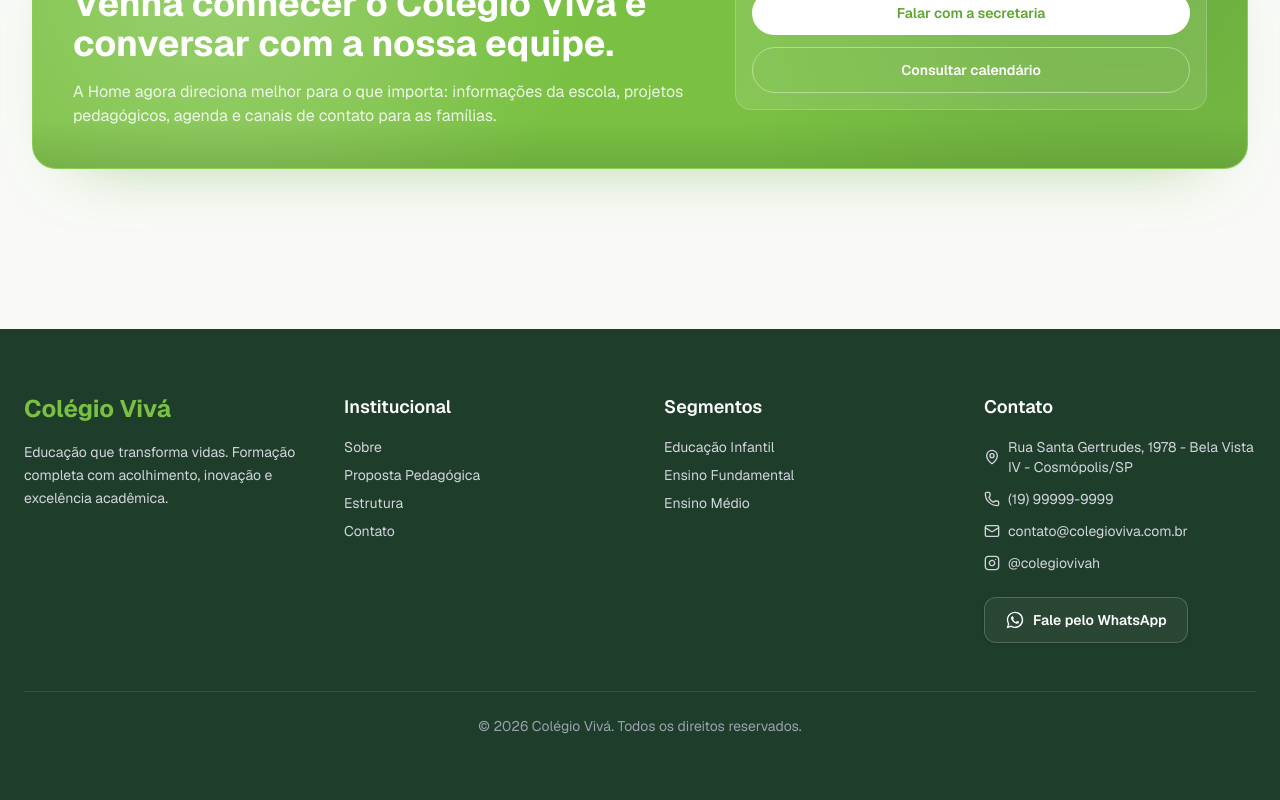
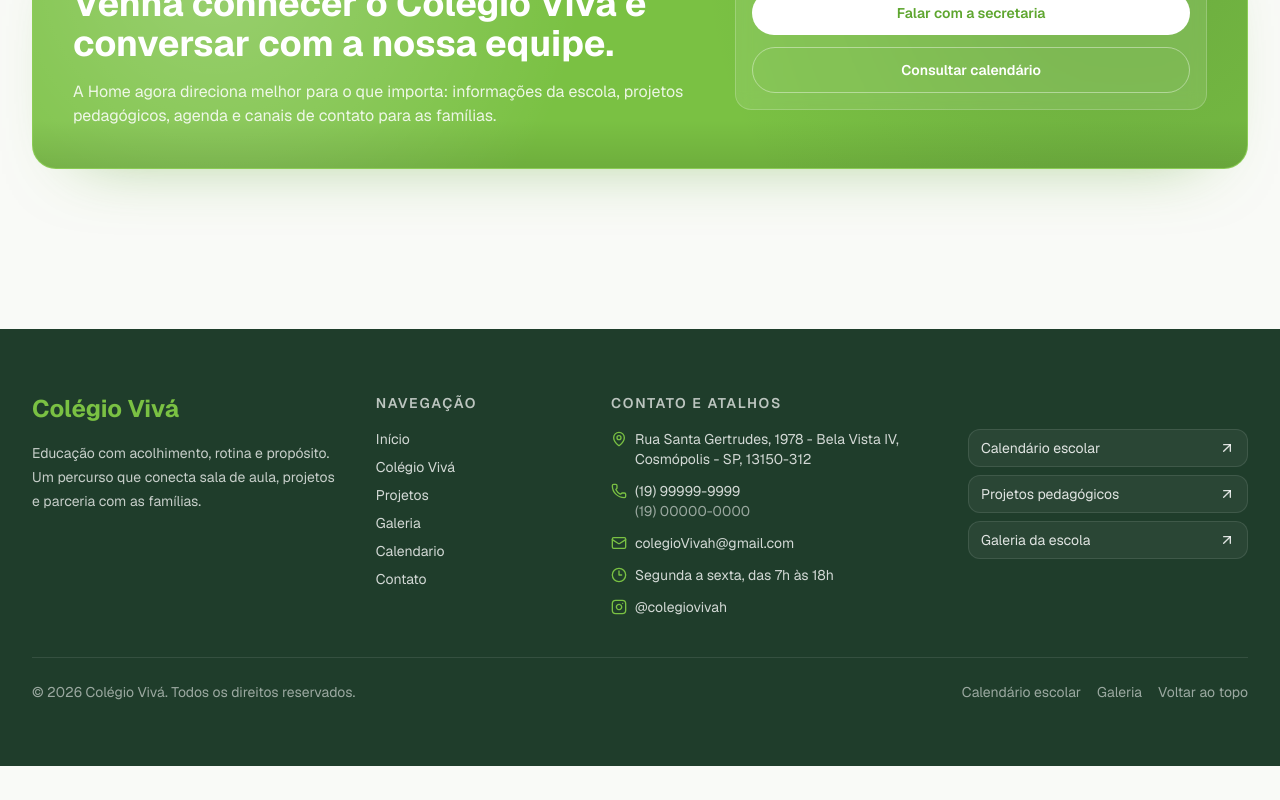
Before and after one commit to DiiasDev/site-colegio-viva, a Next.js app: page / in a window 1280 px wide. Shown: the part 3796-4596 px from the top of the page. After the commit the page ends 4562 px from the top, so only its background shows below. Built offline with nearby package versions, Linux system fonts and the light colour scheme.

Commit message:
fix: Ajustando layout do footer

```diff
--- a/src/components/layout/Footer.tsx
+++ b/src/components/layout/Footer.tsx
@@ -1,109 +1,176 @@
 import Link from "next/link";
-import { Instagram, Mail, MapPin, Phone } from "lucide-react";
-
-function WhatsAppIcon({ className = "h-5 w-5" }: { className?: string }) {
-  return (
-    <svg
-      viewBox="0 0 24 24"
-      fill="currentColor"
-      aria-hidden="true"
-      className={className}
-    >
-      <path d="M19.05 4.91A9.82 9.82 0 0 0 12.03 2C6.62 2 2.23 6.39 2.23 11.8c0 1.73.45 3.42 1.31 4.91L2 22l5.44-1.49a9.76 9.76 0 0 0 4.59 1.17h.01c5.4 0 9.8-4.4 9.8-9.8 0-2.62-1.02-5.08-2.79-6.97Zm-7.02 15.11h-.01a8.1 8.1 0 0 1-4.13-1.13l-.3-.18-3.23.89.87-3.15-.2-.33a8.14 8.14 0 0 1-1.25-4.31c0-4.49 3.66-8.15 8.16-8.15 2.18 0 4.23.84 5.76 2.39a8.07 8.07 0 0 1 2.38 5.76c0 4.49-3.66 8.15-8.15 8.15Zm4.47-6.1c-.24-.12-1.4-.69-1.62-.77-.22-.08-.38-.12-.54.12-.16.24-.62.77-.76.93-.14.16-.28.18-.52.06-.24-.12-1.01-.37-1.93-1.18-.71-.63-1.19-1.4-1.33-1.64-.14-.24-.01-.37.1-.49.11-.11.24-.28.36-.42.12-.14.16-.24.24-.4.08-.16.04-.3-.02-.42-.06-.12-.54-1.3-.74-1.78-.2-.47-.4-.41-.54-.42h-.46c-.16 0-.42.06-.64.3-.22.24-.84.82-.84 2s.86 2.32.98 2.48c.12.16 1.68 2.56 4.06 3.59.57.24 1.01.38 1.36.49.57.18 1.08.15 1.49.09.46-.07 1.4-.57 1.6-1.12.2-.55.2-1.02.14-1.12-.06-.1-.22-.16-.46-.28Z" />
-    </svg>
-  );
-}
+import {
+  ArrowUpRight,
+  Clock3,
+  Instagram,
+  Mail,
+  MapPin,
+  Phone,
+} from "lucide-react";
+import { homeQuickLinks } from "../home/homeData";
+import { Container } from "./Container";
+import { navigationItems } from "./navigationItems";
 
 export function Footer() {
+  const contact = {
+    address:
+      "Rua Santa Gertrudes, 1978 - Bela Vista IV, Cosmópolis - SP, 13150-312",
+    mapsHref:
+      "https://maps.google.com/?q=Rua%20Santa%20Gertrudes%2C%201978%20Cosm%C3%B3polis%20SP",
+    phone: "(19) 99999-9999",
+    secondaryPhone: "(19) 00000-0000",
+    phoneHref: "https://wa.me/5519999999999",
+    email: "colegioVivah@gmail.com",
+    emailHref: "mailto:colegioVivah@gmail.com",
+    instagram: "@colegiovivah",
+    instagramHref: "https://instagram.com/colegiovivah",
+    hours: "Segunda a sexta, das 7h às 18h",
+  };
+
+  const navLinks = navigationItems.filter(
+    (item) =>
+      item.href !== "/#turmas" &&
+      item.href !== "/#inicio" &&
+      item.href !== "/#contato" &&
+      item.href !== "/contato",
+  );
+
   return (
-    <footer className="bg-[var(--color-secondary)] text-white mt-20">
-      <div className="max-w-7xl mx-auto px-6 py-16">
-        <div className="grid gap-12 md:grid-cols-2 lg:grid-cols-4">
-
-          {/* Logo + Descrição */}
-          <div>
-            <h2 className="text-2xl font-bold text-[var(--color-primary)]">
+    <footer className="mt-20 bg-[var(--color-secondary)] text-white">
+      <Container className="py-10 sm:py-12 lg:py-16">
+        <div className="grid gap-8 xl:grid-cols-[1fr_1.2fr] xl:gap-12">
+          <div className="grid gap-8 md:grid-cols-[1.25fr_0.75fr]">
+            <div className="min-w-0">
+              <Link
+                href="/#inicio"
+                className="inline-flex items-center text-2xl font-bold text-[var(--color-primary)]"
+              >
                 Colégio Vivá
-            </h2>
-            <p className="mt-4 text-sm text-gray-300 leading-relaxed">
-              Educação que transforma vidas. Formação completa com acolhimento,
-              inovação e excelência acadêmica.
+              </Link>
+              <p className="mt-4 text-sm leading-6 text-white/75">
+                Educação com acolhimento, rotina e propósito. Um percurso que conecta
+                sala de aula, projetos e parceria com as famílias.
               </p>
             </div>
 
-          {/* Institucional */}
-          <div>
-            <h3 className="text-lg font-semibold mb-4">Institucional</h3>
-            <ul className="space-y-2 text-sm text-gray-300">
-              <li><Link href="/#sobre" className="hover:text-white transition">Sobre</Link></li>
-              <li><Link href="/#proposta" className="hover:text-white transition">Proposta Pedagógica</Link></li>
-              <li><Link href="/#estrutura" className="hover:text-white transition">Estrutura</Link></li>
-              <li><Link href="/#contato" className="hover:text-white transition">Contato</Link></li>
+            <div className="min-w-0">
+              <h3 className="text-sm font-semibold uppercase tracking-[0.12em] text-white/70">
+                Navegação
+              </h3>
+              <ul className="mt-4 space-y-2 text-sm">
+                <li>
+                  <Link href="/#inicio" className="text-white/80 transition hover:text-white">
+                    Início
+                  </Link>
+                </li>
+                {navLinks.map((item) => (
+                  <li key={item.href}>
+                    <Link
+                      href={item.href}
+                      className="text-white/80 transition hover:text-white"
+                    >
+                      {item.name}
+                    </Link>
+                  </li>
+                ))}
+                <li>
+                  <Link href="/contato" className="text-white/80 transition hover:text-white">
+                    Contato
+                  </Link>
+                </li>
               </ul>
             </div>
-
-          {/* Segmentos */}
-          <div>
-            <h3 className="text-lg font-semibold mb-4">Segmentos</h3>
-            <ul className="space-y-2 text-sm text-gray-300">
-              <li><Link href="/#segmentos" className="hover:text-white transition">Educação Infantil</Link></li>
-              <li><Link href="/#segmentos" className="hover:text-white transition">Ensino Fundamental</Link></li>
-              <li><Link href="/#segmentos" className="hover:text-white transition">Ensino Médio</Link></li>
-            </ul>
           </div>
 
-          {/* Contato */}
-          <div>
-            <h3 className="text-lg font-semibold mb-4">Contato</h3>
+          <div className="min-w-0">
+            <h3 className="text-sm font-semibold uppercase tracking-[0.12em] text-white/70">
+              Contato e atalhos
+            </h3>
 
-            <ul className="space-y-3 text-sm text-gray-300">
-              <li className="flex items-center gap-2">
-                <MapPin className="h-4 w-4 shrink-0" />
-                Rua Santa Gertrudes, 1978 - Bela Vista IV - Cosmópolis/SP
-              </li>
-
-              <li className="flex items-center gap-2">
-                <Phone className="h-4 w-4 shrink-0" />
-                (19) 99999-9999
-              </li>
-
-              <li className="flex items-center gap-2">
-                <Mail className="h-4 w-4 shrink-0" />
-                contato@colegioviva.com.br
-              </li>
-
-              <li className="flex items-center gap-2">
-                <Instagram className="h-4 w-4 shrink-0" />
+            <div className="mt-4 grid gap-5 lg:grid-cols-[1fr_auto] xl:grid-cols-[1fr_280px] xl:gap-6">
+              <ul className="space-y-3 text-sm text-white/80">
+                <li className="flex items-start gap-2">
+                  <MapPin className="mt-0.5 h-4 w-4 shrink-0 text-[var(--color-primary)]" />
                   <Link
-                  href="https://instagram.com/colegiovivah"
+                    href={contact.mapsHref}
                     target="_blank"
                     rel="noreferrer"
-                  className="hover:text-white transition"
+                    className="min-w-0 break-words leading-5 transition hover:text-white"
                   >
-                  @colegiovivah
+                    {contact.address}
+                  </Link>
+                </li>
+                <li className="flex items-start gap-2">
+                  <Phone className="mt-0.5 h-4 w-4 shrink-0 text-[var(--color-primary)]" />
+                  <div className="min-w-0">
+                    <Link
+                      href={contact.phoneHref}
+                      target="_blank"
+                      rel="noreferrer"
+                      className="block transition hover:text-white"
+                    >
+                      {contact.phone}
+                    </Link>
+                    <span className="block text-white/55">{contact.secondaryPhone}</span>
+                  </div>
+                </li>
+                <li className="flex items-start gap-2">
+                  <Mail className="mt-0.5 h-4 w-4 shrink-0 text-[var(--color-primary)]" />
+                  <Link
+                    href={contact.emailHref}
+                    className="min-w-0 break-all transition hover:text-white"
+                  >
+                    {contact.email}
+                  </Link>
+                </li>
+                <li className="flex items-start gap-2">
+                  <Clock3 className="mt-0.5 h-4 w-4 shrink-0 text-[var(--color-primary)]" />
+                  <span>{contact.hours}</span>
+                </li>
+                <li className="flex items-start gap-2">
+                  <Instagram className="mt-0.5 h-4 w-4 shrink-0 text-[var(--color-primary)]" />
+                  <Link
+                    href={contact.instagramHref}
+                    target="_blank"
+                    rel="noreferrer"
+                    className="transition hover:text-white"
+                  >
+                    {contact.instagram}
                   </Link>
                 </li>
               </ul>
 
-            {/* CTA */}
+              <div className="grid h-fit gap-2">
+                {homeQuickLinks.slice(0, 3).map((item) => (
                   <Link
-              href="https://wa.me/5519999999999"
-              target="_blank"
-              rel="noreferrer"
-              aria-label="Fale pelo WhatsApp"
-              className="inline-flex mt-6 items-center justify-center rounded-xl border border-white/20 bg-white/5 p-3 text-sm font-semibold text-white shadow-sm backdrop-blur-sm transition hover:border-[var(--color-primary)] hover:bg-white/10 focus-visible:outline-none focus-visible:ring-2 focus-visible:ring-[var(--color-primary)] focus-visible:ring-offset-2 focus-visible:ring-offset-[var(--color-secondary)] sm:gap-2 sm:px-5 sm:py-3"
+                    key={item.href}
+                    href={item.href}
+                    className="group inline-flex items-center justify-between rounded-xl border border-white/10 bg-white/5 px-3 py-2 text-sm text-white/85 transition hover:bg-white/10"
                   >
-              <WhatsAppIcon className="h-5 w-5" />
-              <span className="sr-only sm:not-sr-only">Fale pelo WhatsApp</span>
+                    <span className="truncate">{item.titulo}</span>
+                    <ArrowUpRight className="h-4 w-4 shrink-0 transition group-hover:-translate-y-0.5 group-hover:translate-x-0.5" />
+                  </Link>
+                ))}
+              </div>
+            </div>
+          </div>
+        </div>
+
+        <div className="mt-10 flex flex-col gap-3 border-t border-white/10 pt-6 text-sm text-white/55 sm:flex-row sm:items-center sm:justify-between">
+          <p>© {new Date().getFullYear()} Colégio Vivá. Todos os direitos reservados.</p>
+          <div className="flex flex-wrap gap-x-4 gap-y-2">
+            <Link href="/calendario" className="transition hover:text-white/80">
+              Calendário escolar
+            </Link>
+            <Link href="/galeria" className="transition hover:text-white/80">
+              Galeria
+            </Link>
+            <Link href="/#inicio" className="transition hover:text-white/80">
+              Voltar ao topo
             </Link>
           </div>
         </div>
-
-        {/* Divider */}
-        <div className="border-t border-white/10 mt-12 pt-6 text-sm text-gray-400 text-center">
-          © {new Date().getFullYear()} Colégio Vivá. Todos os direitos reservados.
-        </div>
-      </div>
+      </Container>
     </footer>
   );
 }
```
Lines whose indentation alone changed are shown as unchanged.
